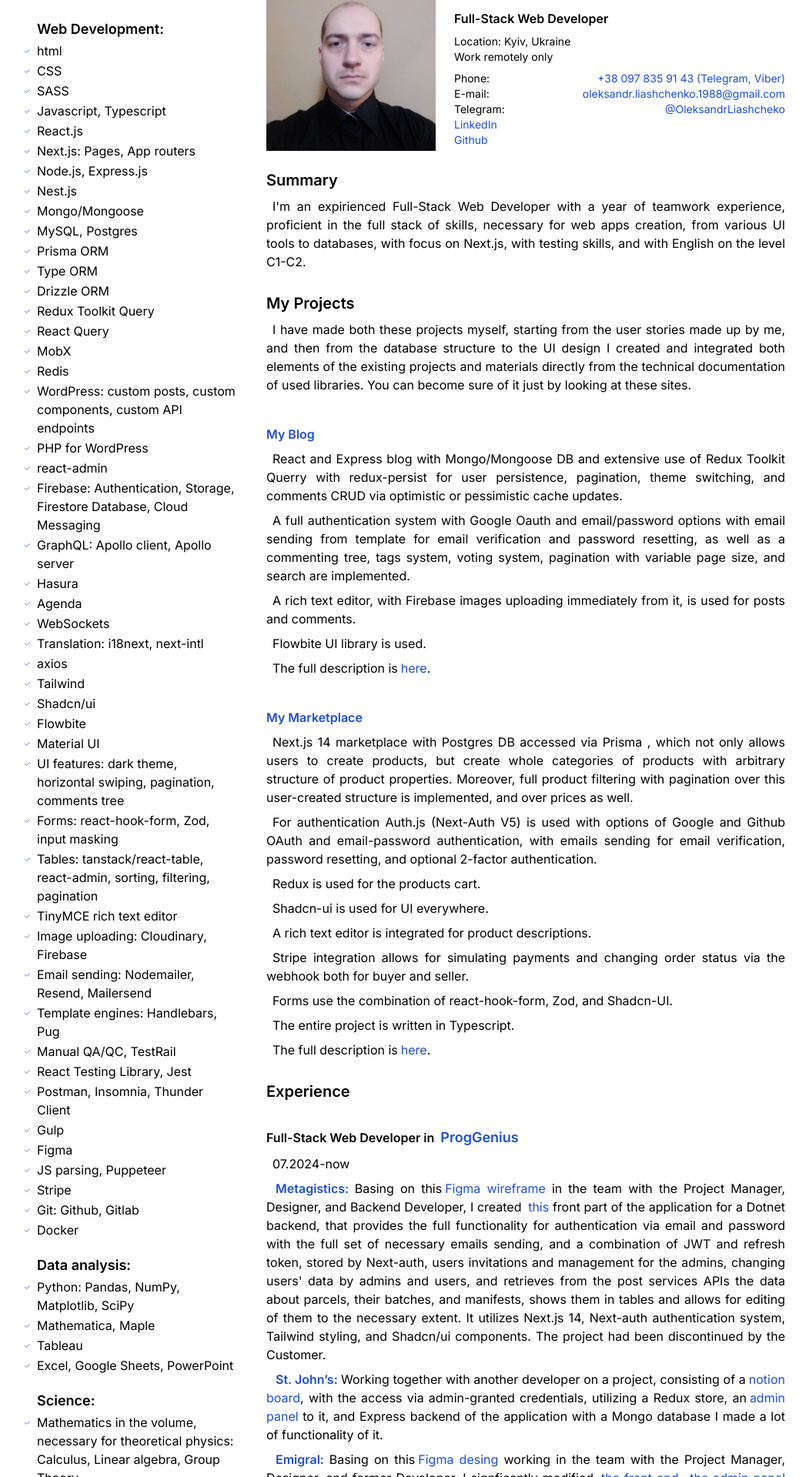
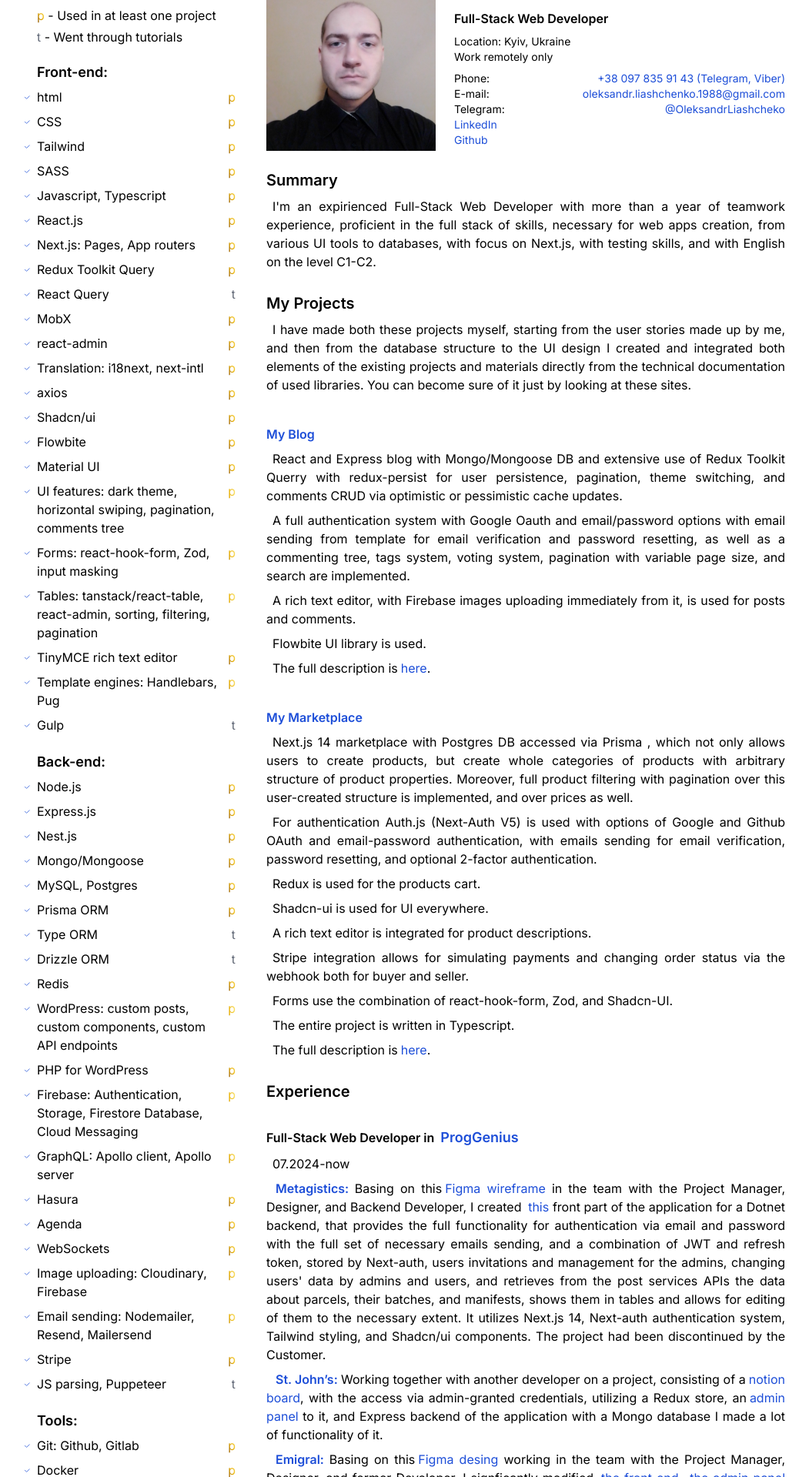
Before and after one commit to aleksandr04635/resume, a Next.js app: page /en in a window 1280 px wide. Shown: the part 121-2040 px from the top of the page at 77% size, without its empty margins (106-1157 px from the left). Built offline with nearby package versions, Linux system fonts and the light colour scheme.

Commit message:
11.10.2025

```diff
--- a/app/[locale]/(with-layout)/timer/page.tsx
+++ b/app/[locale]/(with-layout)/timer/page.tsx
@@ -87,6 +87,7 @@ export default function TimerPage() {
       //console.log("status in useEffect run: ", status);
 
       if (status == "idle") {
+        //check if in DB are intervals without end time
         let foundStarted = false;
         let indexStarted = 0;
         let i = 0;
--- a/app/_components/sidebar.tsx
+++ b/app/_components/sidebar.tsx
@@ -7,6 +7,21 @@ import { cn } from "@/lib/utils";
 import { sideList } from "@/lib/side-data";
 
 type Props = { pageType: "site" | "pdf"; locale: string };
+
+function PSymbol() {
+  return (
+    <span className="bg-gradient-to-bl from-yellow-200 via-yellow-500 to-yellow-800 bg-clip-text text-transparent">
+      {"p"}
+    </span>
+  );
+}
+function TSymbol() {
+  return (
+    <span className="bg-gradient-to-bl from-gray-200 via-gray-500 to-gray-800 bg-clip-text text-transparent">
+      {"t"}
+    </span>
+  );
+}
 
 export function SideList({ pageType, locale }: Props) {
   // console.log("locale from SideList:", locale);
@@ -21,6 +36,23 @@ export function SideList({ pageType, locale }: Props) {
       <ul className={cn("", pageType === "site" ? "text-base" : "text-sm")}>
         {sideList.map((item, i) => {
           switch (item.type) {
+            case "intro":
+              return (
+                <>
+                  <li key={i} className="mt-0 list-none p-0 pt-1 text-left">
+                    {PSymbol()} {"- "}
+                    {locale == "ua"
+                      ? "Використовував мінімум в одному проєкті"
+                      : "Used in at least one project"}
+                  </li>
+                  <li key={i} className="mt-0 list-none p-0 pt-1 text-left">
+                    {TSymbol()} {"- "}
+                    {locale == "ua"
+                      ? "Освоїв по тьюторіалу"
+                      : "Went through tutorials"}
+                  </li>
+                </>
+              );
             case "h2":
               return (
                 <li
@@ -44,11 +76,28 @@ export function SideList({ pageType, locale }: Props) {
               );
             default:
               return (
-                <li
+                /* <li
                   key={i}
                   className="mt-0 list-image-[url(/li-for-light.svg)] p-0 text-left dark:list-image-[url(/li-for-dark.svg)]"
                 >
-                  {locale == "ua" && item.textUA ? item.textUA : item.text}
+                   {locale == "ua" && item.textUA ? item.textUA : item.text}
+
+                </li> */
+                <li
+                  key={i}
+                  className="mt-0 list-image-[url(/li-for-light.svg)] px-0 pt-1 text-left dark:list-image-[url(/li-for-dark.svg)]"
+                >
+                  <div className="flex flex-row justify-between gap-2">
+                    <div>
+                      {locale == "ua" && item.textUA ? item.textUA : item.text}
+                    </div>
+
+                    {item.knowledgeType == "p"
+                      ? PSymbol()
+                      : item.knowledgeType == "t"
+                        ? TSymbol()
+                        : null}
+                  </div>
                 </li>
               );
           }
--- a/lib/data.tsx
+++ b/lib/data.tsx
@@ -4,7 +4,7 @@ import Link from "next/link";
 export const mainList = [
   { type: "h2", text: "Summary", textUA: "Резюме" },
   {
-    text: "I'm an expirienced Full-Stack Web Developer with a year of teamwork experience, proficient in the full stack of skills, necessary for web apps creation, from various UI tools to databases, with focus on Next.js, with testing skills, and with English on the level C1-C2.",
+    text: "I'm an expirienced Full-Stack Web Developer with more than a year of teamwork experience, proficient in the full stack of skills, necessary for web apps creation, from various UI tools to databases, with focus on Next.js, with testing skills, and with English on the level C1-C2.",
     textUA:
       "Я досвідчений Фул-стек Веб-Розробник з досвідом року роботи в команді, володію повним набором навичок, необхідних для створення веб-додатків, від різних інструментів інтерфейсу користувача до баз даних, з фокусом на Next.js, маю навички тестування та володію англійською на рівні C1-C2.",
   },
--- a/lib/side-data.tsx
+++ b/lib/side-data.tsx
@@ -1,89 +1,120 @@
 export const sideList = [
   { type: "h2", text: "Skills:", textUA: "Навичкі:" },
-  { type: "h3", text: "Web Development:", textUA: "Веб-розробка" },
-  { text: "html" },
-  { text: "CSS" },
-  { text: "SASS" },
-  { text: "Javascript, Typescript" },
-  { text: "React.js" },
-  { text: "Next.js: Pages, App routers" },
-  { text: "Node.js, Express.js" },
-  { text: "Nest.js" },
-  { text: "Mongo/Mongoose" },
-  { text: "MySQL, Postgres" },
-  { text: "Prisma ORM" },
-  { text: "Type ORM" },
-  { text: "Drizzle ORM" },
-  { text: "Redux Toolkit Query" },
-  { text: "React Query" },
-  { text: "MobX" },
-  { text: "Redis" },
+  { type: "intro" },
   {
-    text: "WordPress: custom posts, custom components, custom API endpoints",
-    textUA: "WordPress: кастомні пости, компоненти, АПІ",
+    type: "h3",
+    text: "Front-end:",
+    textUA: "Фронт-енд:",
   },
-  { text: "PHP for WordPress" },
-  { text: "react-admin" },
-  {
-    text: "Firebase: Authentication, Storage, Firestore Database, Cloud Messaging",
-    textUA: "Firebase: Аутентифікація, зберігання файлів, Cloud Messaging",
-  },
-  { text: "GraphQL: Apollo client, Apollo server" },
-  { text: "Hasura" },
-  { text: "Agenda" },
-  { text: "WebSockets" },
+  { text: "html", knowledgeType: "p" },
+  { text: "CSS", knowledgeType: "p" },
+  { text: "Tailwind", knowledgeType: "p" },
+  { text: "SASS", knowledgeType: "p" },
+  { text: "Javascript, Typescript", knowledgeType: "p" },
+  { text: "React.js", knowledgeType: "p" },
+  { text: "Next.js: Pages, App routers", knowledgeType: "p" },
+  { text: "Redux Toolkit Query", knowledgeType: "p" },
+  { text: "React Query", knowledgeType: "t" },
+  { text: "MobX", knowledgeType: "p" },
+
+  { text: "react-admin", knowledgeType: "p" },
+
   {
     text: "Translation: i18next, next-intl",
     textUA: "Переклади: i18next, next-intl",
+    knowledgeType: "p",
   },
-  { text: "axios" },
-  { text: "Tailwind" },
-  { text: "Shadcn/ui" },
-  { text: "Flowbite" },
-  { text: "Material UI" },
+  { text: "axios", knowledgeType: "p" },
+
+  { text: "Shadcn/ui", knowledgeType: "p" },
+  { text: "Flowbite", knowledgeType: "p" },
+  { text: "Material UI", knowledgeType: "p" },
   {
     text: "UI features: dark theme, horizontal swiping, pagination, comments tree",
     textUA:
       "UI фічі: темна тема, горизонтальне свайпання, паджинація, дерево коментарів",
+    knowledgeType: "p",
   },
   {
     text: "Forms: react-hook-form, Zod, input masking",
     textUA: "Форми: react-hook-form, Zod, маска вводу",
+    knowledgeType: "p",
   },
   {
     text: "Tables: tanstack/react-table, react-admin, sorting, filtering, pagination",
     textUA:
       "Таблиці: tanstack/react-table, react-admin, сортування, фільтрація, паджинація",
+    knowledgeType: "p",
   },
   {
     text: "TinyMCE rich text editor",
     textUA: "TinyMCE розширенний текстовий редактор",
+    knowledgeType: "p",
   },
+  { text: "Template engines: Handlebars, Pug", knowledgeType: "p" },
+  { text: "Gulp", knowledgeType: "t" },
+
+  {
+    type: "h3",
+    text: "Back-end:",
+    textUA: "Бек-енд:",
+  },
+  { text: "Node.js", knowledgeType: "p" },
+  { text: "Express.js", knowledgeType: "p" },
+  { text: "Nest.js", knowledgeType: "p" },
+  { text: "Mongo/Mongoose", knowledgeType: "p" },
+  { text: "MySQL, Postgres", knowledgeType: "p" },
+  { text: "Prisma ORM", knowledgeType: "p" },
+  { text: "Type ORM", knowledgeType: "t" },
+  { text: "Drizzle ORM", knowledgeType: "t" },
+  { text: "Redis", knowledgeType: "p" },
+  {
+    text: "WordPress: custom posts, custom components, custom API endpoints",
+    textUA: "WordPress: кастомні пости, компоненти, АПІ",
+    knowledgeType: "p",
+  },
+  { text: "PHP for WordPress", knowledgeType: "p" },
+  {
+    text: "Firebase: Authentication, Storage, Firestore Database, Cloud Messaging",
+    textUA: "Firebase: Аутентифікація, зберігання файлів, Cloud Messaging",
+    knowledgeType: "p",
+  },
+  { text: "GraphQL: Apollo client, Apollo server", knowledgeType: "p" },
+  { text: "Hasura", knowledgeType: "p" },
+  { text: "Agenda", knowledgeType: "p" },
+  { text: "WebSockets", knowledgeType: "p" },
   {
     text: "Image uploading: Cloudinary, Firebase",
     textUA: "Завантаження зображень: Cloudinary, Firebase",
+    knowledgeType: "p",
   },
   {
     text: "Email sending: Nodemailer, Resend, Mailersend",
     textUA: "Розсилка емейлів: Nodemailer, Resend, Mailersend",
+    knowledgeType: "p",
   },
-  { text: "Template engines: Handlebars, Pug" },
-  { text: "Manual QA/QC, TestRail" },
-  { text: "React Testing Library, Jest" },
-  { text: "Postman, Insomnia, Thunder Client" },
-  { text: "Gulp" },
-  { text: "Figma" },
+  { text: "Stripe", knowledgeType: "p" },
+  { text: "JS parsing, Puppeteer", knowledgeType: "t" },
 
-  { text: "JS parsing, Puppeteer" },
-  { text: "Stripe" },
+  {
+    type: "h3",
+    text: "Tools:",
+    textUA: "Інструменти:",
+  },
+  { text: "Git: Github, Gitlab", knowledgeType: "p" },
+  { text: "Docker", knowledgeType: "p" },
+  { text: "Manual QA/QC, TestRail", knowledgeType: "p" },
+  { text: "React Testing Library, Jest", knowledgeType: "p" },
+  { text: "Postman, Insomnia, Thunder Client", knowledgeType: "p" },
 
-  { text: "Git: Github, Gitlab" },
-  { text: "Docker" },
+  { text: "Figma", knowledgeType: "p" },
+
   { type: "h3", text: "Data analysis:", textUA: "Аналіз Данних" },
   { text: "Python: Pandas, NumPy, Matplotlib, SciPy" },
   { text: "Mathematica, Maple" },
   { text: "Tableau" },
   { text: "Excel, Google Sheets, PowerPoint" },
+
   { type: "h3", text: "Science:", textUA: "Наука" },
   {
     text: "Mathematics in the volume, necessary for theoretical physics: Calculus, Linear algebra, Group Theory",
--- a/tailwind.config.js
+++ b/tailwind.config.js
@@ -21,6 +21,19 @@ module.exports = {
         "additional-text": "#374151",
         "dark-additional-text": "#E5E7EB",
         "main-border-light": "#0ac6db",
+
+        gold: {
+          light: "#FFD700", // bright gold
+          DEFAULT: "#DAA520", // goldenrod (balanced gold)
+          dark: "#B8860B", // deep antique gold
+        },
+        silver: {
+          //then used like className="text-silver-light"
+          light: "#C0C0C0", // classic silver
+          DEFAULT: "#BFC1C2", // soft metallic silver
+          dark: "#A9A9A9", // darker polished silver
+        },
+
         border: "hsl(var(--border))",
         input: "hsl(var(--input))",
         ring: "hsl(var(--ring))",
```
